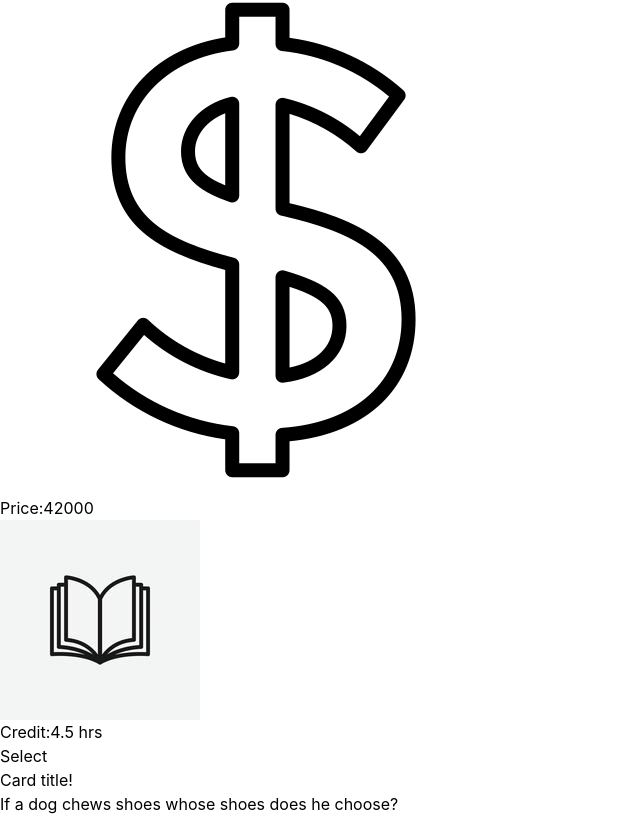
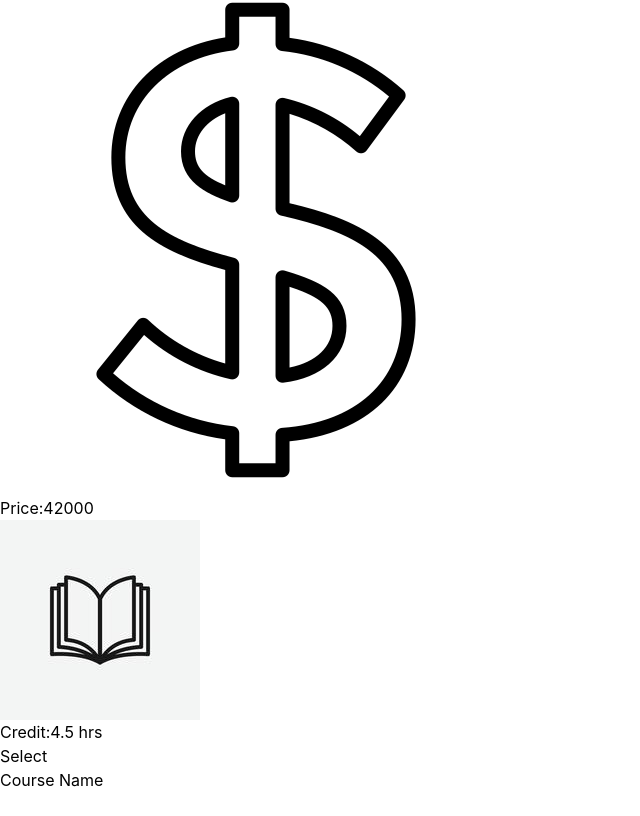
Before and after one commit to Israt-Jahan-panna/simple-course-registration, a React (Vite) app: page / in a window 1280 px wide. Shown: the part 9444-10260 px from the top of the page, without its empty margins (0-640 px from the left). After the commit the page ends 10236 px from the top, so only its background shows below. Built offline with nearby package versions, Linux system fonts and the light colour scheme.

Commit message:
selected button requirement is done, it is not select item 2nd time ,its give a alert messages

```diff
--- a/src/App.jsx
+++ b/src/App.jsx
@@ -1,11 +1,11 @@
-import Card from './Compunents/Card/Card'
+
 import Home from './Compunents/Home/Home'
 
 function App() {
   return (
     <>
       <Home></Home>
-      <Card></Card>
+
     </>
   )
 }
--- a/src/Compunents/Card/Card.jsx
+++ b/src/Compunents/Card/Card.jsx
@@ -1,17 +1,25 @@
+/* eslint-disable react/jsx-key */
+/* eslint-disable react/prop-types */
 /* eslint-disable no-unused-vars */
 import { useEffect, useState } from "react";
 
 import "./card.css";
-const Card = () => {
-  const [card, setCard] = useState([]);
-  useEffect(() => {
-    fetch("courses.json")
-      .then((res) => res.json())
-      .then((data) => setCard(data));
-  }, []);
+const Card = ({selectedCourse}) => {
+
+  console.log(selectedCourse);
   return (
-    <div className="container mx-auto">
+    <div >
+      <div className="card w-64 bg-base-100 shadow-xl">
+            <div className="card-body">
+              <h2 className="card-title font-bold text-xl">Course Name</h2>
+              {
+                selectedCourse.map((course , index) =>(
+                  <li key ={course.id}>{course.Name}</li>
+                ))
+              }
 
+            </div>
+          </div>
     </div>
   );
 };
--- a/src/Compunents/Home/Home.jsx
+++ b/src/Compunents/Home/Home.jsx
@@ -3,23 +3,36 @@
 import React, { useEffect, useState } from "react";
 import doller from "../../assets/image/doller.png";
 import books from "../../assets/image/books.jpg";
+import "./Home.css";
+import Card from "../Card/Card";
 
-import "./Home.css";
 const Home = () => {
   const [allCourse, setAllCourse] = useState([]);
+  const [selectedCourse ,setSelectedCourse] = useState([]);
 
   useEffect(() => {
     fetch("./courses.json")
       .then((res) => res.json())
       .then((data) => setAllCourse(data));
   }, []);
+
+  const handelSelectCourse = (course) => {
+    const isExist = selectedCourse.find(item=>item.id== course.id);
+    if(isExist){
+      return alert('This course is already selected');
+    }
+    else{
+      setSelectedCourse([...selectedCourse , course])
+    }
+    setSelectedCourse([...selectedCourse , course]);
+  }
   console.log(allCourse);
   return (
     <div className="container mx-auto mt-8">
       <h1 className="text-center mt">Course Registration</h1>
       <div className="container ">
         <div className="card-container flex justify-around">
-          <div className="grid grid-cols-3 gap-2">
+          <div className="grid grid-cols md:grid-cols-3 gap-2">
             {
               allCourse.map(course => (
                 <div key={course.id} className="card w-64 bg-base-100 shadow-xl text-left">
@@ -38,7 +51,7 @@ const Home = () => {
                 <p className="flex"><img className="w-7 h-7" src={books} alt="" /> Credit:{course.Credit}</p>
               </div>
               <div className="card-actions text-center">
-                <button className="btn btn-primary bg-blue-600 text-white px-24 py-1 my-2 rounded-lg">
+                <button onClick={() => handelSelectCourse(course)} className="btn btn-primary bg-blue-600 text-white px-24 py-1 my-2 rounded-lg">
                   Select
                 </button>
               </div>
@@ -47,14 +60,7 @@ const Home = () => {
               ))
             }
           </div>
-
-          <div className="card w-64 bg-base-100 shadow-xl">
-            <div className="card-body">
-              <h2 className="card-title">Card title!</h2>
-              <p>If a dog chews shoes whose shoes does he choose?</p>
-
-            </div>
-          </div>
+          <Card selectedCourse= {selectedCourse}></Card>
         </div>
       </div>
     </div>
```
